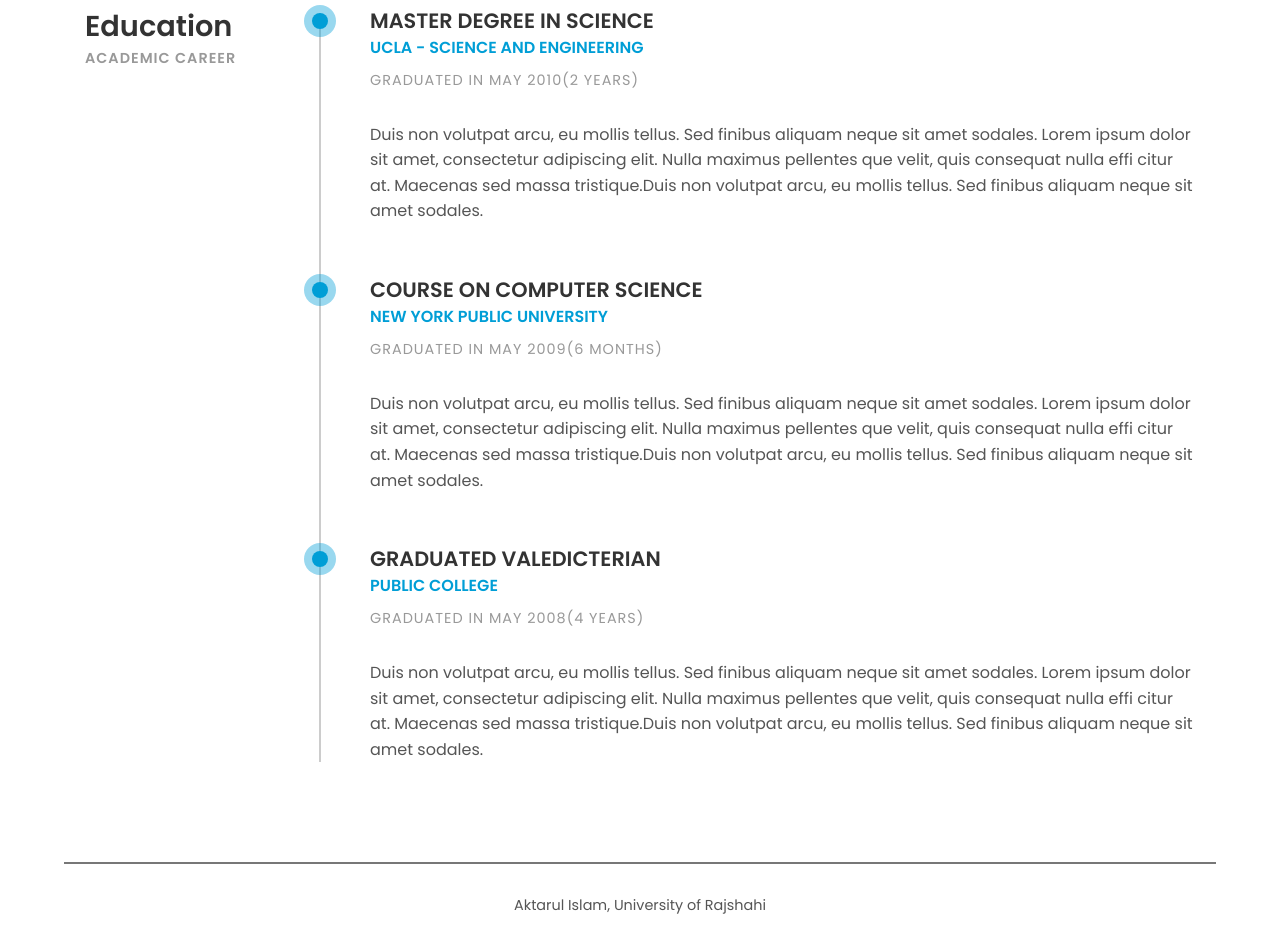
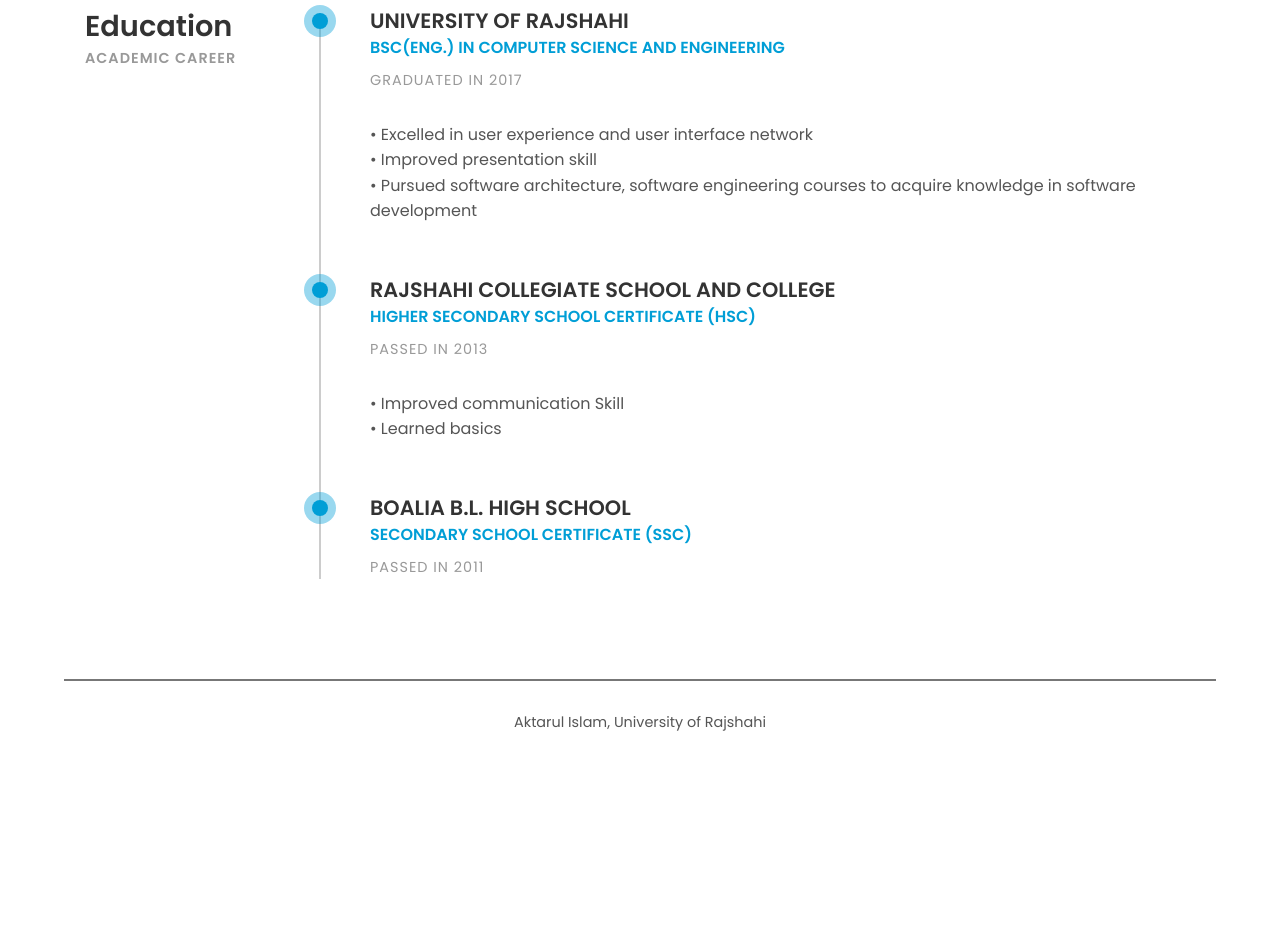
Before and after one commit to Aktarul/aktarul.github.io, a plain HTML site: page index.html in a window 1280 px wide. Shown: the part 2120-3067 px from the top of the page. After the commit the page ends 2884 px from the top, so only its background shows below. Drawn offline with Linux system fonts and the light colour scheme; files whose address does not match are found by name.

Commit message:
academic info added

```diff
--- a/css/styles.css
+++ b/css/styles.css
@@ -86,7 +86,7 @@ b.max-bold{ font-weight: 700; }
 --------------------------------- */
 
 .intro-section{ padding: 50px 0; position: relative; background-size: cover;
-	z-index: 1; /*background-image: url(../images/intro-bg.jpg);*/ }
+	z-index: 1;}
 
 .intro-section:before{ content:''; z-index: -1; position: absolute; top: 0; bottom: 0; left: 0;
 	right: 0; background: rgba(0,0,0, .2); }
--- a/index.html
+++ b/index.html
@@ -1,7 +1,7 @@
 <!DOCTYPE HTML>
 <html lang="en">
 <head>
-    <title>CV - Portfolio</title>
+    <title>Aktarul Islam</title>
     <meta http-equiv="X-UA-Compatible" content="IE=edge">
     <meta name="viewport" content="width=device-width, initial-scale=1">
     <meta charset="UTF-8">
@@ -107,9 +107,6 @@
                                 <li><a href="https://linkedin.com/in/aktarul" target="_blank">
                                     <i class="ion-social-linkedin"></i></a>
                                 </li>
-                                <li><a href="https://web.facebook.com/aktarulcse" target="_blank">
-                                    <i class="ion-social-facebook"></i></a>
-                                </li>
                             </ul>
                         </div><!-- info -->
                     </div><!-- heading-wrapper -->
@@ -207,33 +204,34 @@
 
                 <div class="education-wrapper">
                     <div class="education margin-b-50">
-                        <h4><b>MASTER DEGREE IN SCIENCE</b></h4>
-                        <h5 class="font-blue"><b>UCLA - SCIENCE AND ENGINEERING</b></h5>
-                        <h6 class="font-lite-black margin-t-10">GRADUATED IN MAY 2010(2 YEARS)</h6>
-                        <p class="margin-tb-30">Duis non volutpat arcu, eu mollis tellus. Sed finibus aliquam neque sit amet sodales.
-                            Lorem ipsum dolor sit amet, consectetur adipiscing elit. Nulla maximus pellentes que velit,
-                            quis consequat nulla effi citur at. Maecenas sed massa tristique.Duis non volutpat arcu,
-                            eu mollis tellus. Sed finibus aliquam neque sit amet sodales. </p>
+                        <h4><b>UNIVERSITY OF RAJSHAHI</b></h4>
+                        <h5 class="font-blue"><b>BSC(ENG.) IN COMPUTER SCIENCE AND ENGINEERING</b></h5>
+                        <h6 class="font-lite-black margin-t-10">GRADUATED IN 2017</h6>
+                        <p class="margin-tb-30">
+                            • Excelled in user experience and user interface network<br>
+                            • Improved presentation skill<br>
+                            • Pursued software architecture, software
+                            engineering courses to acquire knowledge in software development
+                        </p>
                     </div><!-- education -->
 
                     <div class="education margin-b-50">
-                        <h4><b>COURSE ON COMPUTER SCIENCE</b></h4>
-                        <h5 class="font-blue"><b>NEW YORK PUBLIC UNIVERSITY</b></h5>
-                        <h6 class="font-lite-black margin-t-10">GRADUATED IN MAY 2009(6 MONTHS)</h6>
-                        <p class="margin-tb-30">Duis non volutpat arcu, eu mollis tellus. Sed finibus aliquam neque sit amet sodales.
-                            Lorem ipsum dolor sit amet, consectetur adipiscing elit. Nulla maximus pellentes que velit,
-                            quis consequat nulla effi citur at. Maecenas sed massa tristique.Duis non volutpat arcu,
-                            eu mollis tellus. Sed finibus aliquam neque sit amet sodales. </p>
+                        <h4><b>RAJSHAHI COLLEGIATE SCHOOL AND COLLEGE</b></h4>
+                        <h5 class="font-blue"><b>HIGHER SECONDARY SCHOOL CERTIFICATE (HSC)</b></h5>
+                        <h6 class="font-lite-black margin-t-10">PASSED IN 2013</h6>
+                        <p class="margin-tb-30">
+                            • Improved communication Skill<br>
+                            • Learned basics
+                        </p>
                     </div><!-- education -->
 
                     <div class="education margin-b-50">
-                        <h4><b>GRADUATED VALEDICTERIAN</b></h4>
-                        <h5 class="font-blue"><b>PUBLIC COLLEGE</b></h5>
-                        <h6 class="font-lite-black margin-t-10">GRADUATED IN MAY 2008(4 YEARS)</h6>
-                        <p class="margin-tb-30">Duis non volutpat arcu, eu mollis tellus. Sed finibus aliquam neque sit amet sodales.
-                            Lorem ipsum dolor sit amet, consectetur adipiscing elit. Nulla maximus pellentes que velit,
-                            quis consequat nulla effi citur at. Maecenas sed massa tristique.Duis non volutpat arcu,
-                            eu mollis tellus. Sed finibus aliquam neque sit amet sodales. </p>
+                        <h4><b>BOALIA B.L. HIGH SCHOOL</b></h4>
+                        <h5 class="font-blue"><b>SECONDARY SCHOOL CERTIFICATE (SSC)</b></h5>
+                        <h6 class="font-lite-black margin-t-10">PASSED IN 2011</h6>
+                        <p class="margin-tb-30">
+                            <!--points will be here-->
+                        </p>
                     </div><!-- education -->
                 </div><!-- education-wrapper -->
             </div><!-- col-sm-9 -->
```
